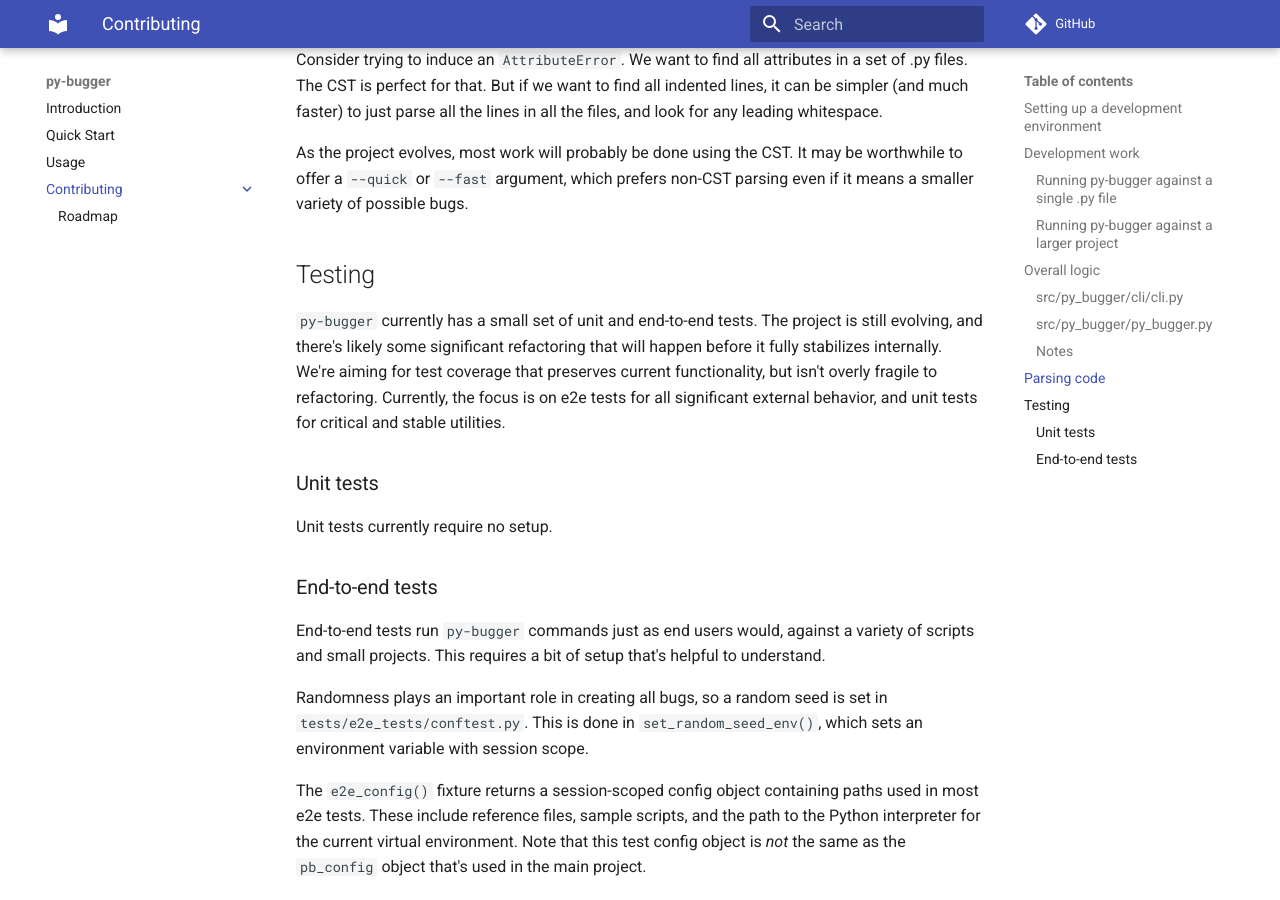
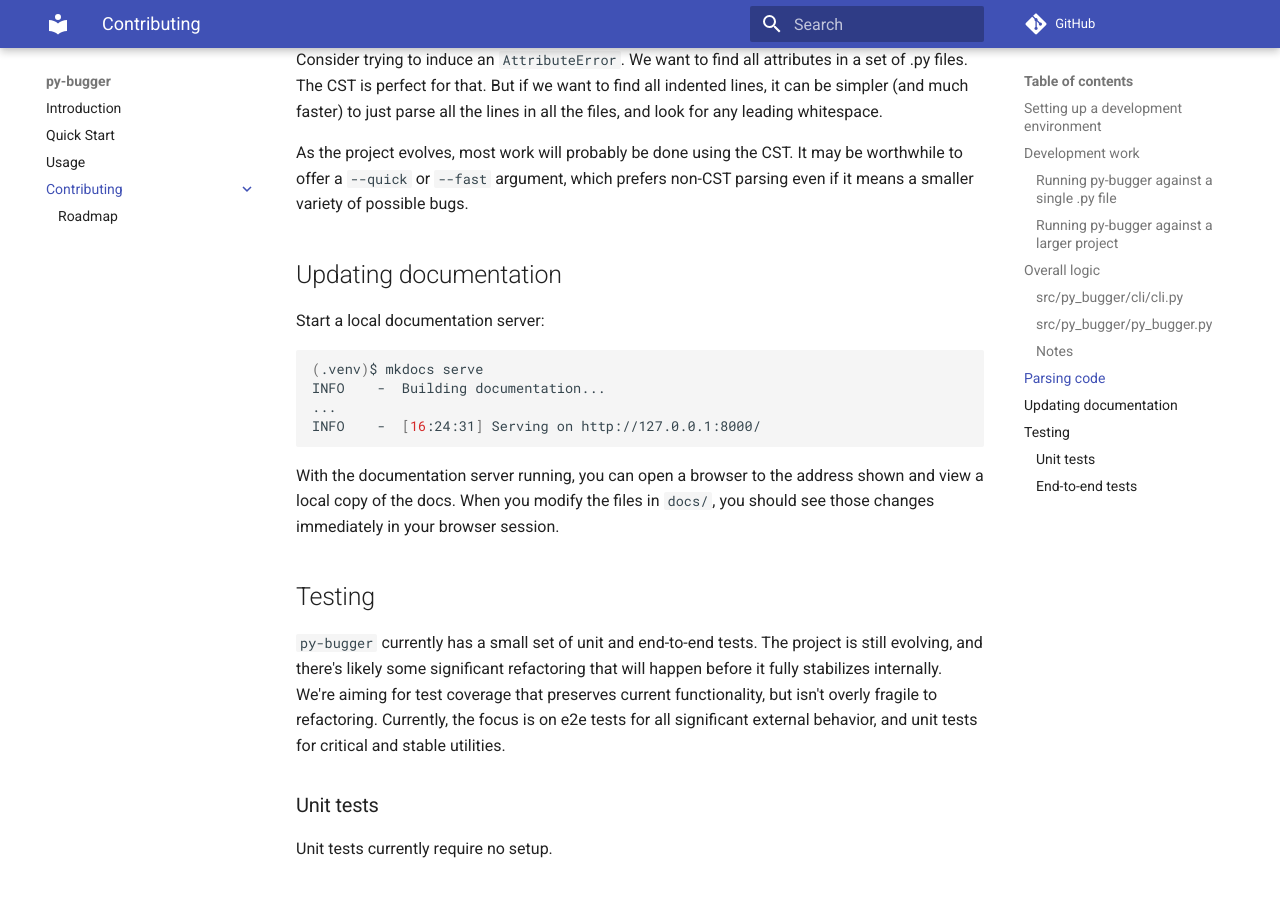
Before and after one commit to lancekindle/py-bugger, an MkDocs documentation site: the page built from docs/contributing/index.md, in a window 1280 px wide and 900 px high, scrolled down 3569 px. Built offline with MkDocs 1.6.1 and Material for MkDocs 9.7.7, drawn with Linux system fonts in a browser that asks for light colours; comment, search, counter and statistics services are not loaded.

Commit message:
Add section about maintaining docs.

````diff
--- a/docs/contributing/index.md
+++ b/docs/contributing/index.md
@@ -135,6 +135,19 @@ Consider trying to induce an `AttributeError`. We want to find all attributes in
 
 As the project evolves, most work will probably be done using the CST. It may be worthwhile to offer a `--quick` or `--fast` argument, which prefers non-CST parsing even if it means a smaller variety of possible bugs.
 
+## Updating documentation
+
+Start a local documentation server:
+
+```sh
+(.venv)$ mkdocs serve
+INFO    -  Building documentation...
+...
+INFO    -  [16:24:31] Serving on http://127.0.0.1:8000/
+```
+
+With the documentation server running, you can open a browser to the address shown and view a local copy of the docs. When you modify the files in `docs/`, you should see those changes immediately in your browser session.
+
 ## Testing
 
 `py-bugger` currently has a small set of unit and end-to-end tests. The project is still evolving, and there's likely some significant refactoring that will happen before it fully stabilizes internally. We're aiming for test coverage that preserves current functionality, but isn't overly fragile to refactoring. Currently, the focus is on e2e tests for all significant external behavior, and unit tests for critical and stable utilities.
````
